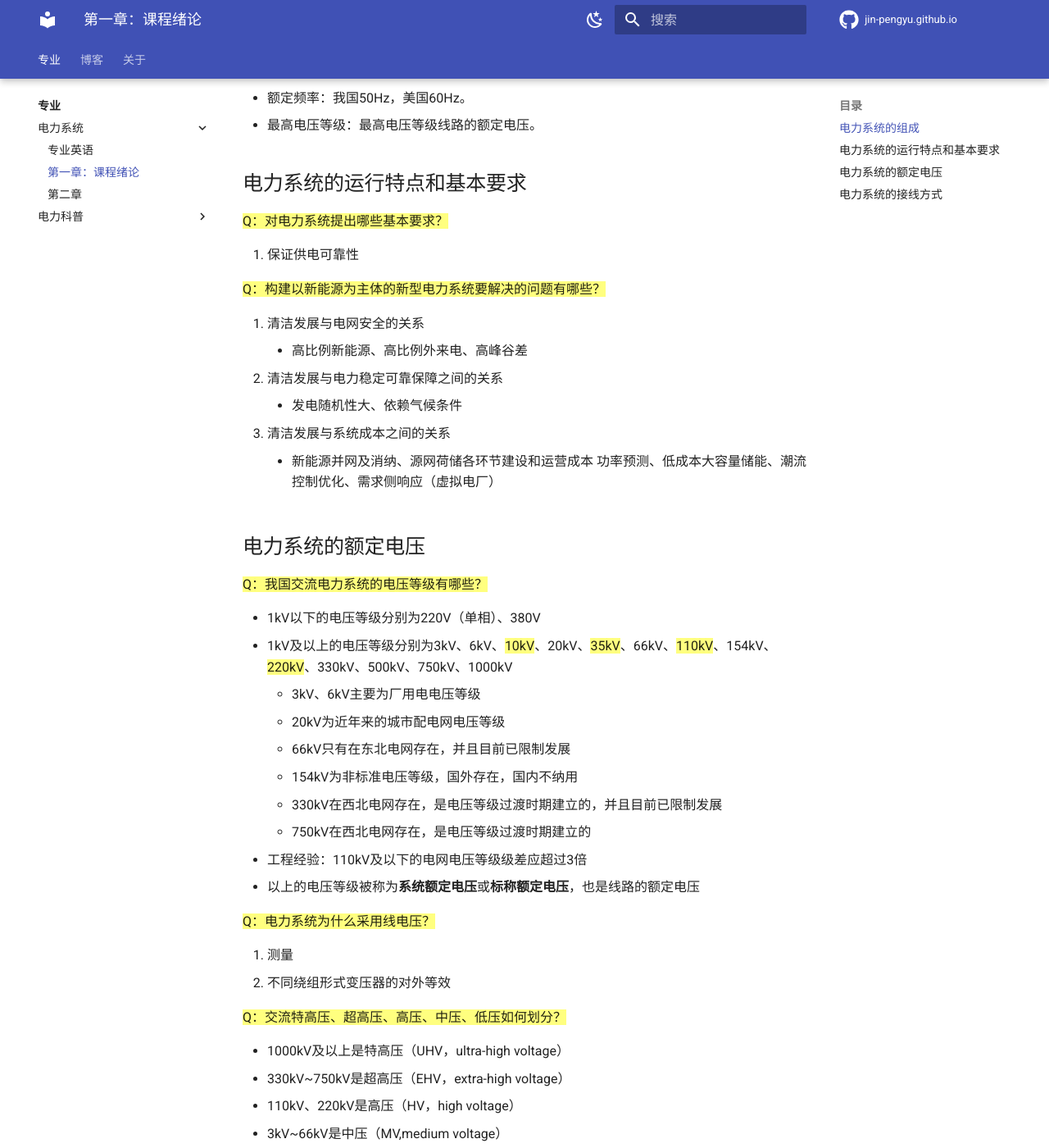
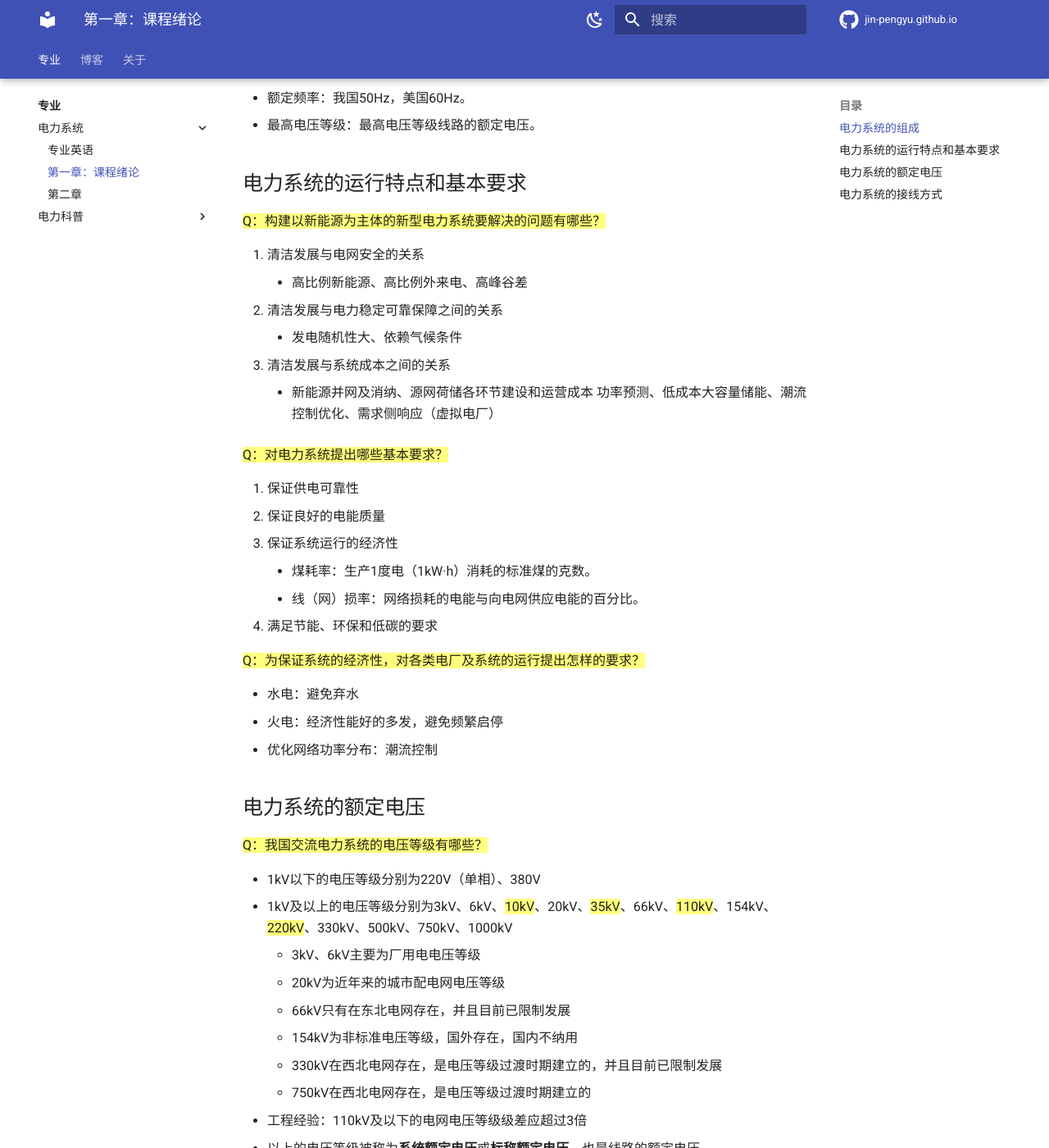
Before and after one commit to Pengyu-Jin/Pengyu-Jin.github.io, an MkDocs documentation site: the page built from docs/major/Power System Analysis/chapter1.md, in a window 1280 px wide and 1400 px high, scrolled down 1135 px. Shown: the whole window at 82% size. Built offline with MkDocs 1.6.1 and Material for MkDocs 9.7.7, drawn with Linux system fonts in a browser that asks for light colours.

Commit message:
change style75

```diff
--- a/docs/major/Power System Analysis/chapter1.md
+++ b/docs/major/Power System Analysis/chapter1.md
@@ -51,6 +47,21 @@
 3. 清洁发展与系统成本之间的关系
     - 新能源并网及消纳、源网荷储各环节建设和运营成本
 功率预测、低成本大容量储能、潮流控制优化、需求侧响应（虚拟电厂）
+
+==Q：对电力系统提出哪些基本要求？==
+
+1. 保证供电可靠性
+2. 保证良好的电能质量
+3. 保证系统运行的经济性
+    - 煤耗率：生产1度电（1kW·h）消耗的标准煤的克数。
+    - 线（网）损率：网络损耗的电能与向电网供应电能的百分比。
+4. 满足节能、环保和低碳的要求
+
+==Q：为保证系统的经济性，对各类电厂及系统的运行提出怎样的要求？==
+
+- 水电：避免弃水
+- 火电：经济性能好的多发，避免频繁启停
+- 优化网络功率分布：潮流控制
 
 
 ## 电力系统的额定电压
```
Also changed, not shown: other parts of docs/major/Power System Analysis/chapter1.md (+0 -4 lines).
